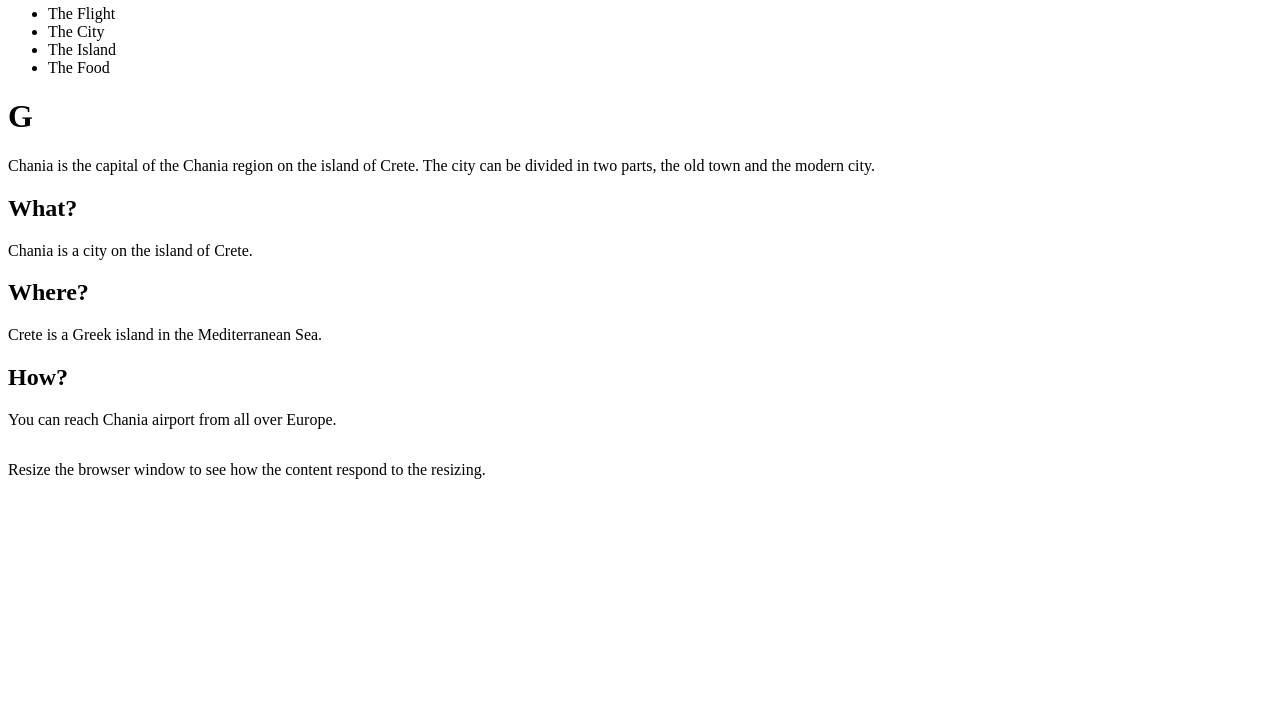
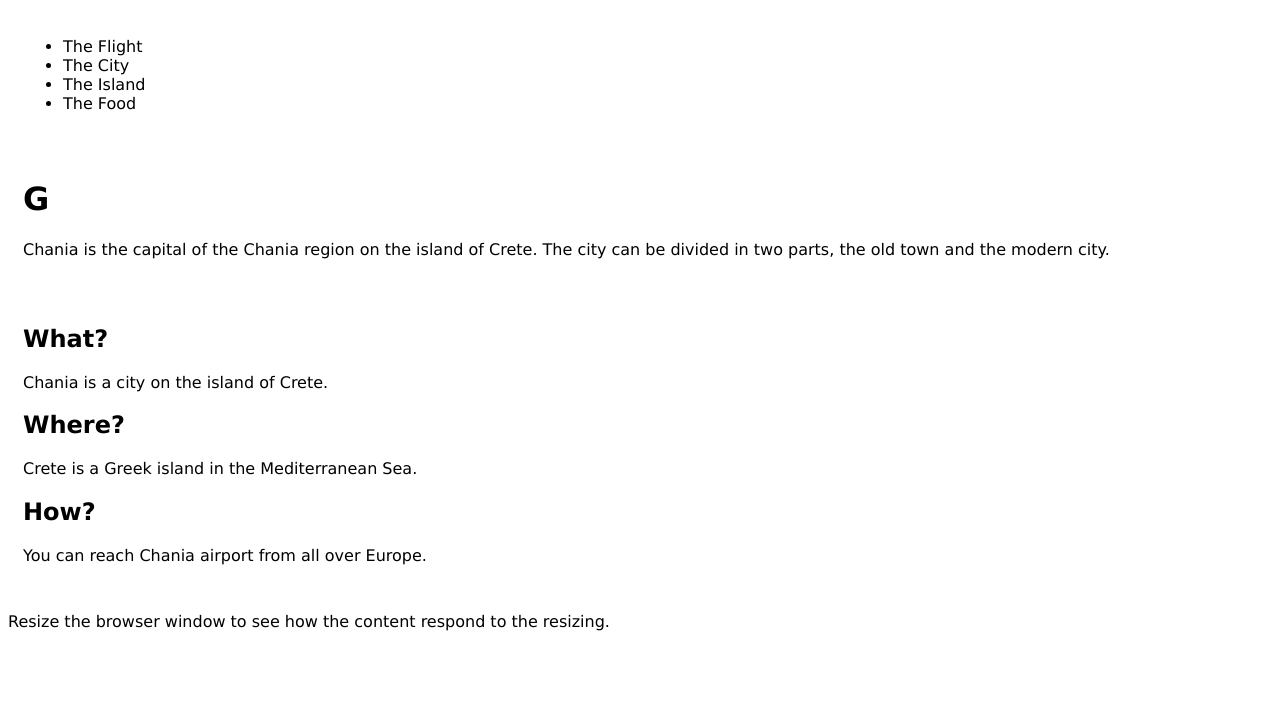
Before and after one commit to Karolpanucci/Aula_de_gerenciamneto, a plain HTML site: page index.html in a window 1280 px wide. Shown: the part 75-800 px from the top of the page. Drawn offline with Linux system fonts and the light colour scheme.

Commit message:
atualização style.css

```diff
--- a/style.css
+++ b/style.css
@@ -7,3 +7,12 @@
     clear: both;
     display: table;
   }
+
+  [class*="col-"] {
+    float: left;
+    padding: 15px;
+  }
+
+  html {
+    font-family: "Lucida Sans", sans-serif;
+  }
```
